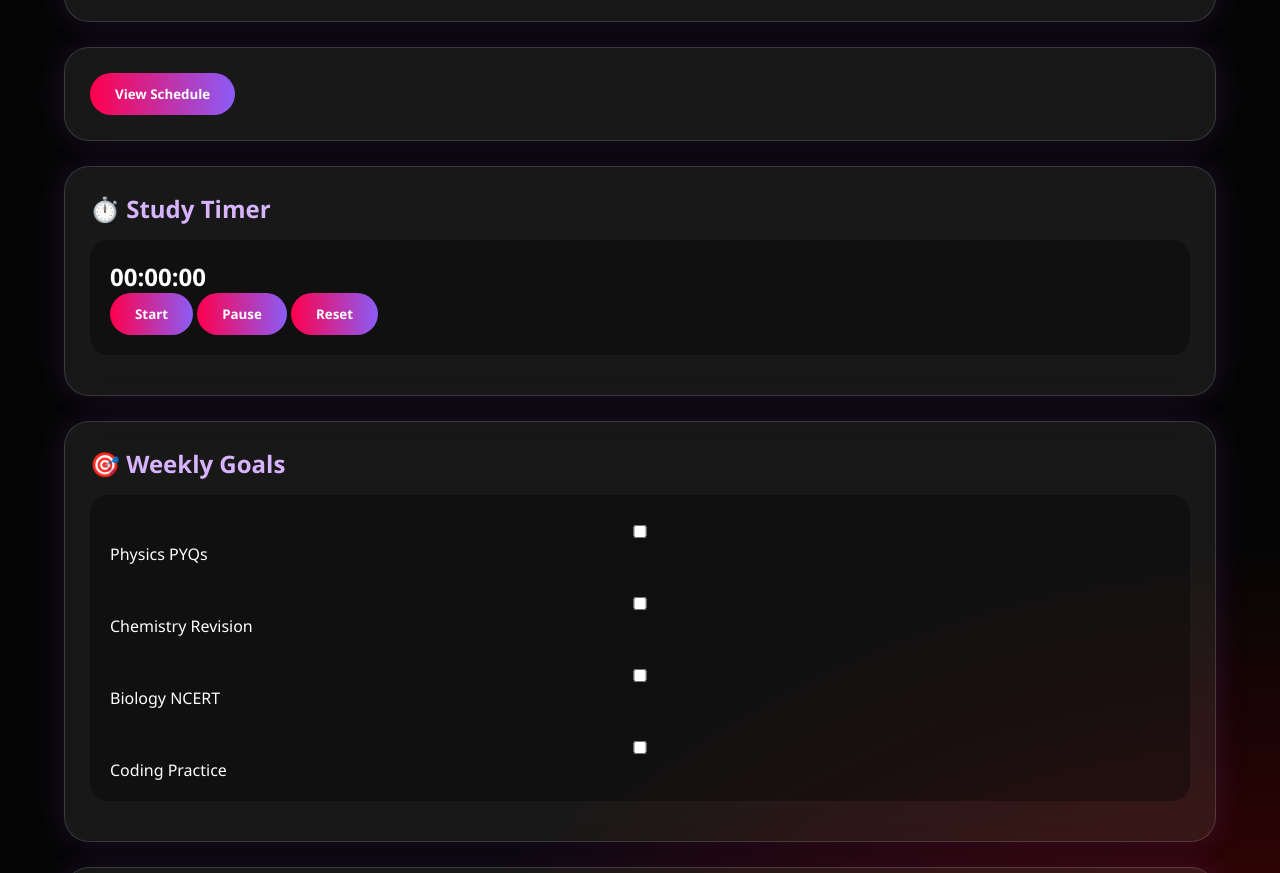
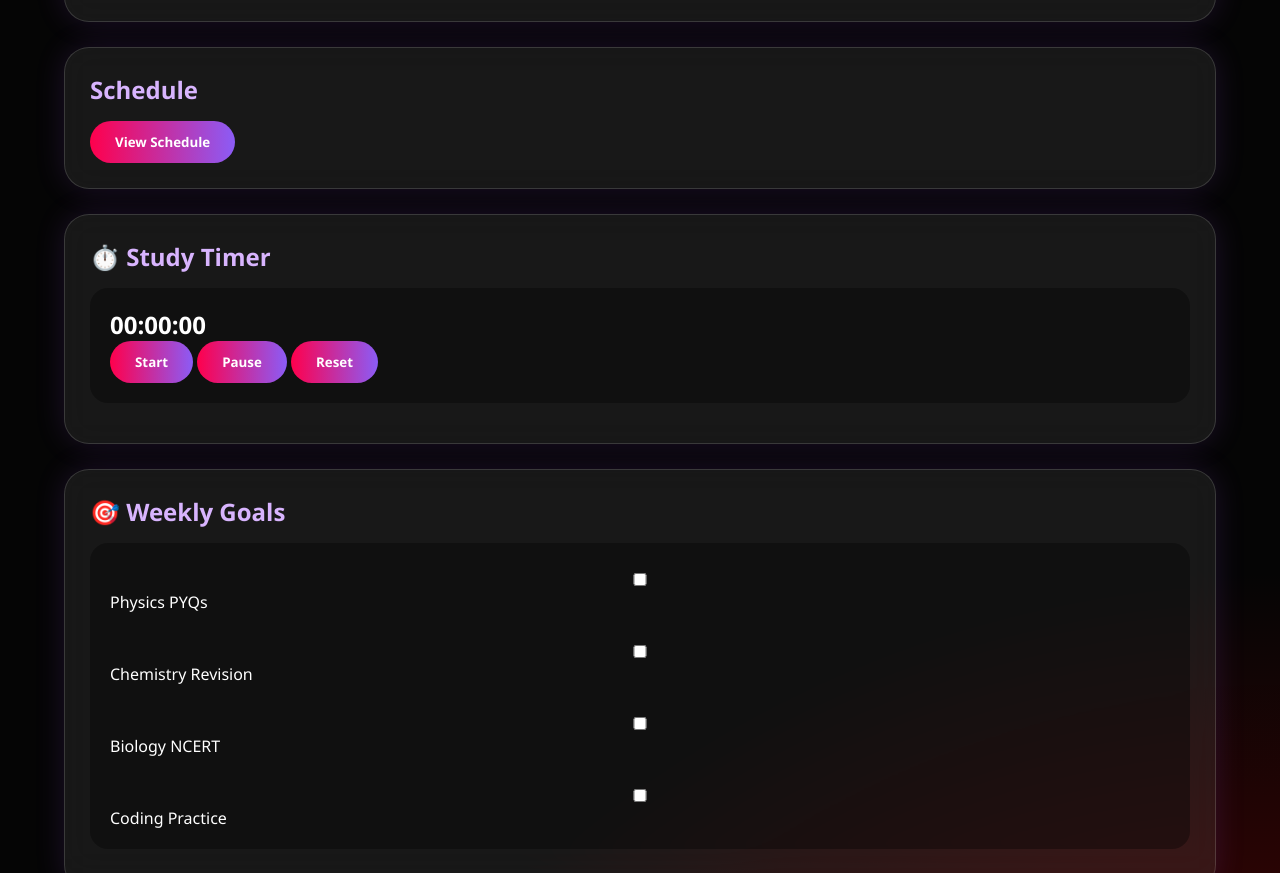
Before and after one commit to sahilhilal905/Study-Dashboard, a plain HTML site: page index.html in a window 1280 px wide. Shown: the part 1226-2099 px from the top of the page. Drawn offline with Linux system fonts and the light colour scheme.

Commit message:
Update index.html

```diff
--- a/index.html
+++ b/index.html
@@ -380,6 +380,7 @@ color:#aaa;
 
 
 <section id="schedule">
+    <h2>Schedule</h2>
   <a href="https://sahilhilal905.github.io/Schedule/">
     <button class="btn">View Schedule</button>
   </a>
```
